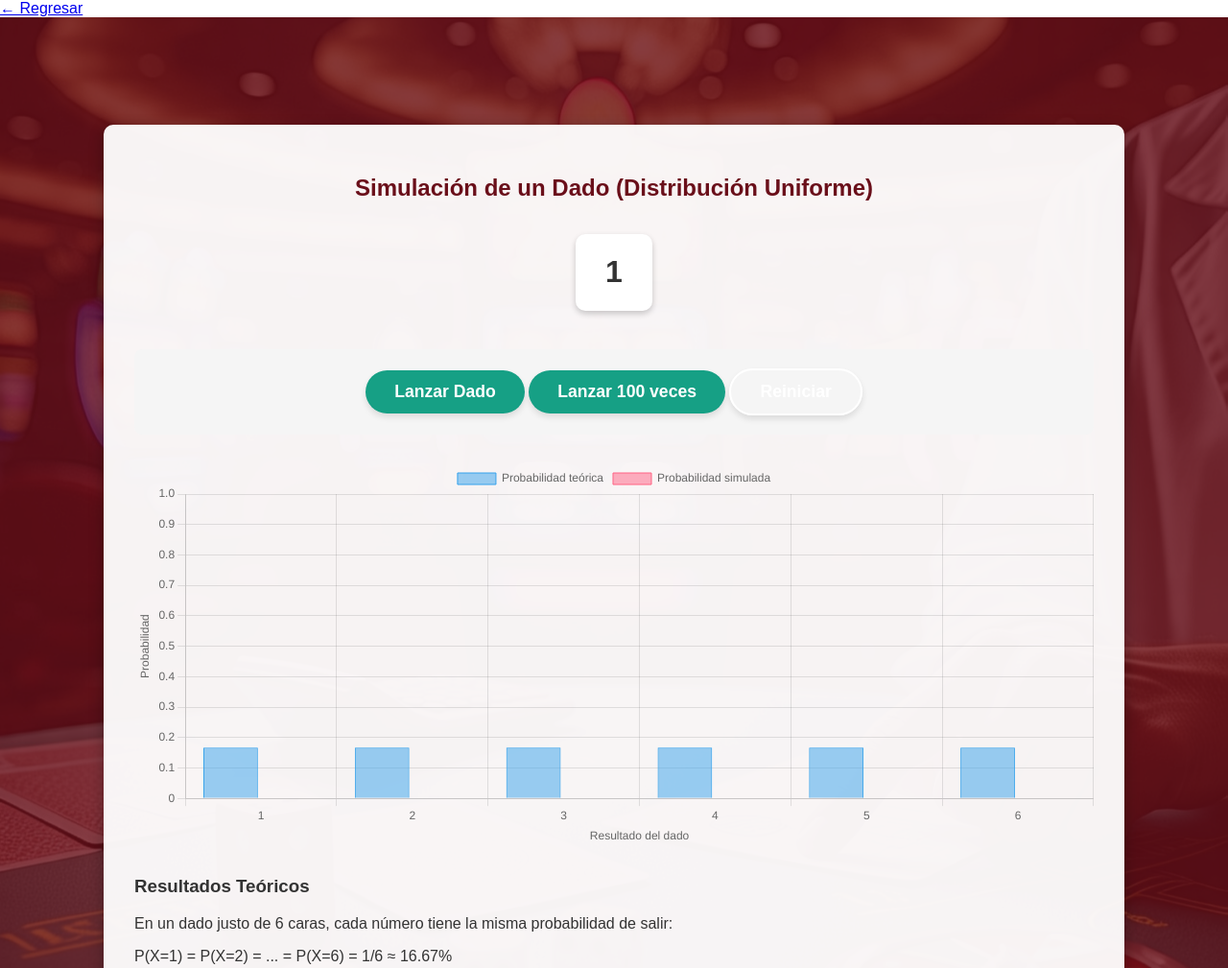
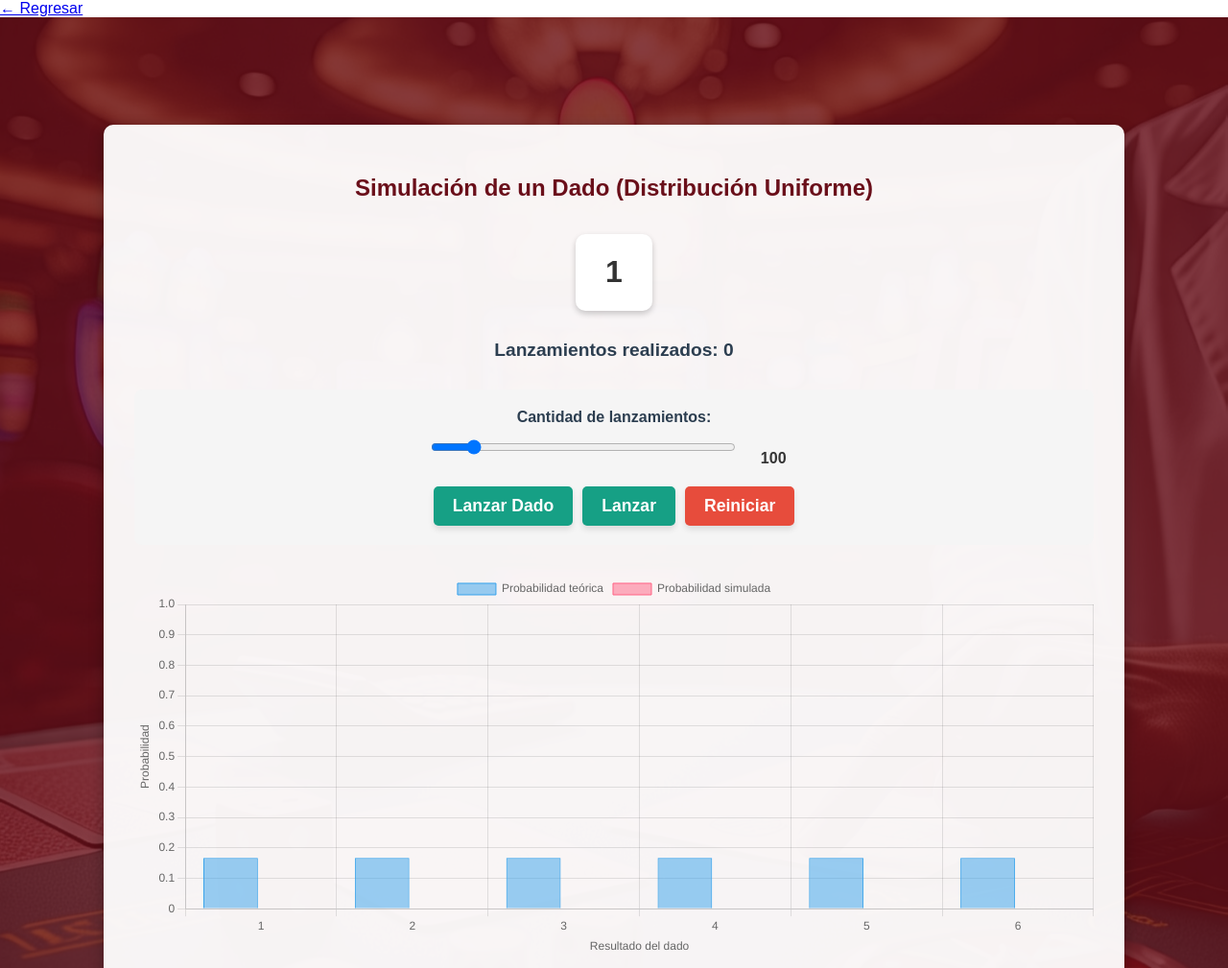
Before and after one commit to Bran173/Bran173.github.io, a plain HTML site: page dado.html in a window 1280 px wide. Shown: the top 1009 px of the page at 96% size. Drawn offline with nearby package versions, Linux system fonts and the light colour scheme; files whose address does not match are found by name.

Commit message:
agregue contador al experimento del dado

```diff
--- a/dado.html
+++ b/dado.html
@@ -67,6 +67,14 @@
             margin: 10px;
         }
 
+        .counter-display {
+            font-size: 1.2rem;
+            font-weight: bold;
+            color: #2c3e50;
+            text-align: center;
+            margin: 10px 0;
+        }
+
         .simulation-controls {
             margin: 30px 0;
             padding: 20px;
@@ -75,10 +83,84 @@
             text-align: center;
         }
 
+        .control-group {
+            margin-bottom: 15px;
+        }
+
+        .control-group label {
+            display: block;
+            margin-bottom: 5px;
+            font-weight: bold;
+            color: #2c3e50;
+        }
+
+        .control-group input[type="range"] {
+            width: 100%;
+            max-width: 300px;
+            margin: 0 auto;
+        }
+
+        .control-group .range-value {
+            display: inline-block;
+            width: 50px;
+            text-align: center;
+            font-weight: bold;
+            margin-left: 10px;
+        }
+
+        .btn-group {
+            display: flex;
+            justify-content: center;
+            gap: 10px;
+            flex-wrap: wrap;
+            margin-top: 20px;
+        }
+
+        .btn {
+            padding: 10px 20px;
+            border: none;
+            border-radius: 5px;
+            cursor: pointer;
+            font-weight: bold;
+            transition: all 0.3s;
+        }
+
+        .btn-primary {
+            background-color: #16a085;
+            color: white;
+        }
+
+        .btn-primary:hover {
+            background-color: #1abc9c;
+            transform: translateY(-2px);
+        }
+
+        .btn-secondary {
+            background-color: #e74c3c;
+            color: white;
+        }
+
+        .btn-secondary:hover {
+            background-color: #c0392b;
+            transform: translateY(-2px);
+        }
+
         .chart-container {
             margin: 30px 0;
             height: 400px;
             position: relative;
+        }
+
+        @media (max-width: 768px) {
+            .btn-group {
+                flex-direction: column;
+                align-items: center;
+            }
+
+            .btn {
+                width: 100%;
+                max-width: 250px;
+            }
         }
     </style>
 </head>
@@ -94,10 +176,22 @@
                 <div class="dice" id="dice-result">1</div>
             </div>
 
+            <div class="counter-display">
+                Lanzamientos realizados: <span id="lanzamientos-counter">0</span>
+            </div>
+
             <div class="simulation-controls">
-                <button id="simulate-dado" class="btn">Lanzar Dado</button>
-                <button id="simulate-multiple-dado" class="btn">Lanzar 100 veces</button>
-                <button id="reset-dado" class="btn btn-secondary">Reiniciar</button>
+                <div class="control-group">
+                    <label for="simulations-range">Cantidad de lanzamientos:</label>
+                    <input type="range" id="simulations-range" min="1" max="1000" value="100" step="1">
+                    <span class="range-value" id="range-value">100</span>
+                </div>
+
+                <div class="btn-group">
+                    <button id="simulate-dado" class="btn btn-primary">Lanzar Dado</button>
+                    <button id="simulate-multiple-dado" class="btn btn-primary">Lanzar</button>
+                    <button id="reset-dado" class="btn btn-secondary">Reiniciar</button>
+                </div>
             </div>
 
             <div class="chart-container">
@@ -120,7 +214,16 @@
     <script>
         document.addEventListener('DOMContentLoaded', function() {
             const diceResult = document.getElementById('dice-result');
+            const lanzamientosCounter = document.getElementById('lanzamientos-counter');
+            const simulationsRange = document.getElementById('simulations-range');
+            const rangeValue = document.getElementById('range-value');
             const dadoCounts = [0, 0, 0, 0, 0, 0];
+            let totalLanzamientos = 0;
+
+            // Actualizar el valor del rango
+            simulationsRange.addEventListener('input', function() {
+                rangeValue.textContent = this.value;
+            });
 
             // Configurar gráfico de dado
             const dadoCtx = document.getElementById('dado-chart').getContext('2d');
@@ -174,11 +277,16 @@
                 for (let i = 0; i < numRolls; i++) {
                     const result = rollDice();
                     dadoCounts[result-1]++;
+                    totalLanzamientos++;
                 }
 
-                const total = dadoCounts.reduce((a, b) => a + b, 0);
-                const simulatedData = dadoCounts.map(count => count / total);
+                // Actualizar contador
+                lanzamientosCounter.textContent = totalLanzamientos;
 
+                // Calcular probabilidades
+                const simulatedData = dadoCounts.map(count => count / totalLanzamientos);
+
+                // Actualizar gráfico
                 dadoChart.data.datasets[1].data = simulatedData;
                 dadoChart.update();
             }
@@ -189,13 +297,19 @@
             });
 
             document.getElementById('simulate-multiple-dado').addEventListener('click', function() {
-                simulateDado(100);
+                const numSimulations = parseInt(simulationsRange.value);
+                simulateDado(numSimulations);
             });
 
             document.getElementById('reset-dado').addEventListener('click', function() {
+                // Reiniciar contadores
                 for (let i = 0; i < dadoCounts.length; i++) {
                     dadoCounts[i] = 0;
                 }
+                totalLanzamientos = 0;
+
+                // Actualizar interfaz
+                lanzamientosCounter.textContent = '0';
                 dadoChart.data.datasets[1].data = [0, 0, 0, 0, 0, 0];
                 dadoChart.update();
                 diceResult.textContent = '1';
```
